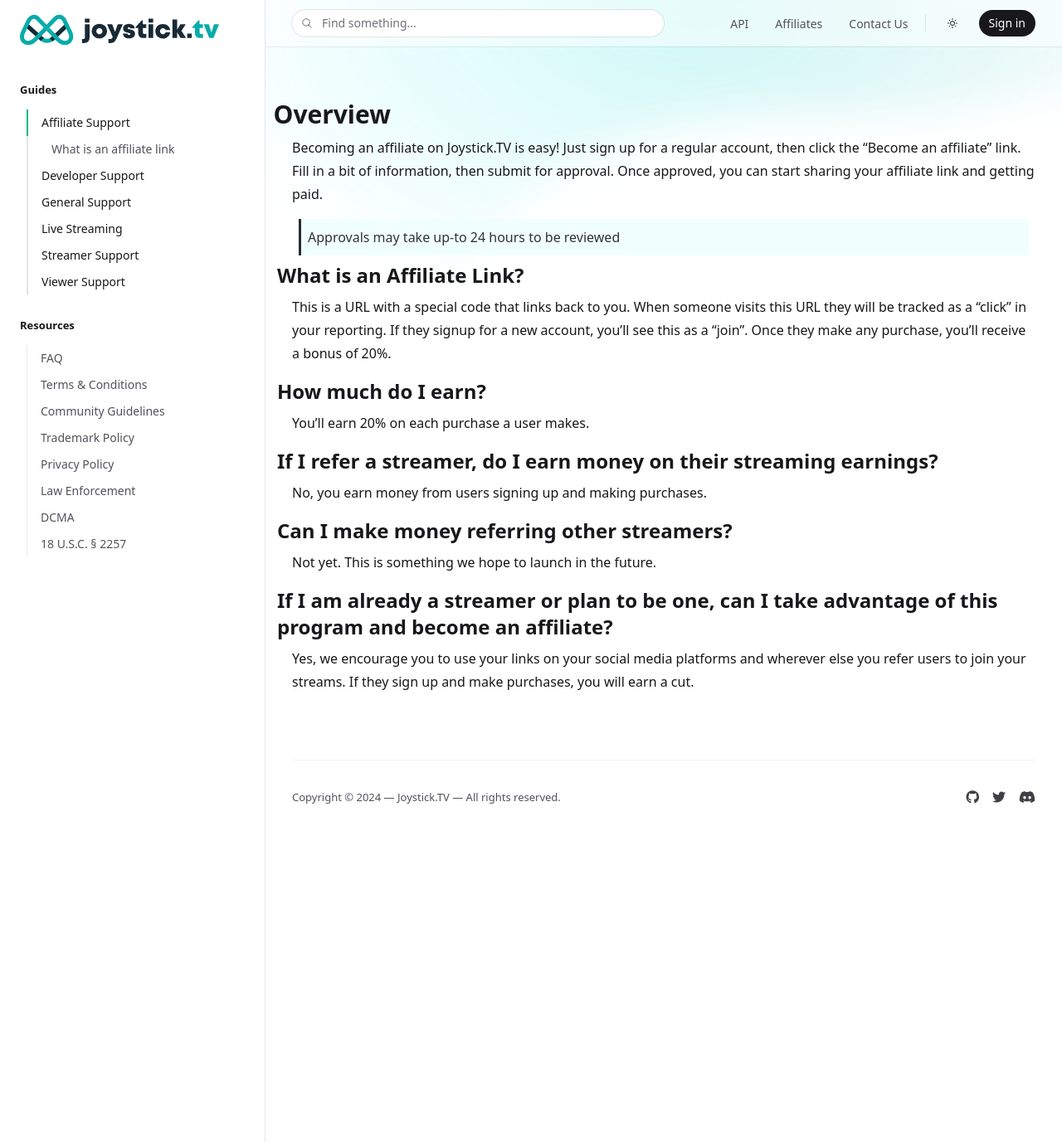
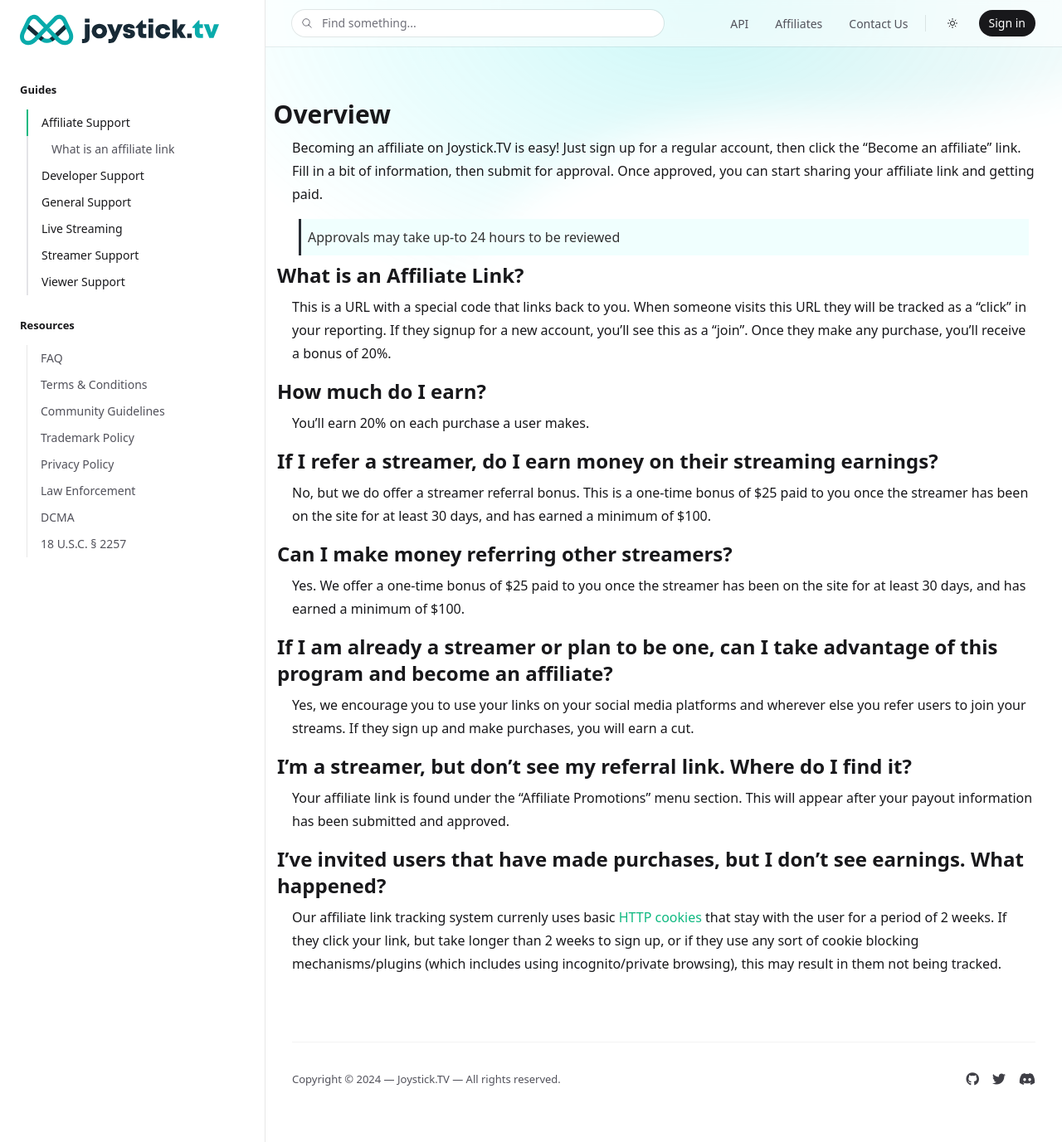
Before and after one commit to joysticktv/joysticktv.github.io, a Jekyll site: the page built from affiliate_support.md, in a window 1280 px wide and 1377 px high. Shown: the whole window at 83% size. Built offline with Jekyll 4.4.1, drawn with Linux system fonts in a browser that asks for light colours; nearby versions of some CDN libraries; comment, search, counter and statistics services are not loaded.

Commit message:
Update affiliate_support.md (#43)
Adding mention of the new affiliate referral bonus, and a few more questions that have come up.

```diff
--- a/affiliate_support.md
+++ b/affiliate_support.md
@@ -21,10 +21,16 @@ This is a URL with a special code that links back to you. When someone visits th
 You'll earn 20% on each purchase a user makes.
 
 ## If I refer a streamer, do I earn money on their streaming earnings?
-No, you earn money from users signing up and making purchases.
+No, but we do offer a streamer referral bonus. This is a one-time bonus of $25 paid to you once the streamer has been on the site for at least 30 days, and has earned a minimum of $100.
 
 ## Can I make money referring other streamers?
-Not yet. This is something we hope to launch in the future.
+Yes. We offer a one-time bonus of $25 paid to you once the streamer has been on the site for at least 30 days, and has earned a minimum of $100.
 
 ## If I am already a streamer or plan to be one, can I take advantage of this program and become an affiliate?
 Yes, we encourage you to use your links on your social media platforms and wherever else you refer users to join your streams. If they sign up and make purchases, you will earn a cut.
+
+## I'm a streamer, but don't see my referral link. Where do I find it?
+Your affiliate link is found under the "Affiliate Promotions" menu section. This will appear after your payout information has been submitted and approved.
+
+## I've invited users that have made purchases, but I don't see earnings. What happened?
+Our affiliate link tracking system currenly uses basic [HTTP cookies](https://en.wikipedia.org/wiki/HTTP_cookie) that stay with the user for a period of 2 weeks. If they click your link, but take longer than 2 weeks to sign up, or if they use any sort of cookie blocking mechanisms/plugins (which includes using incognito/private browsing), this may result in them not being tracked.
```
